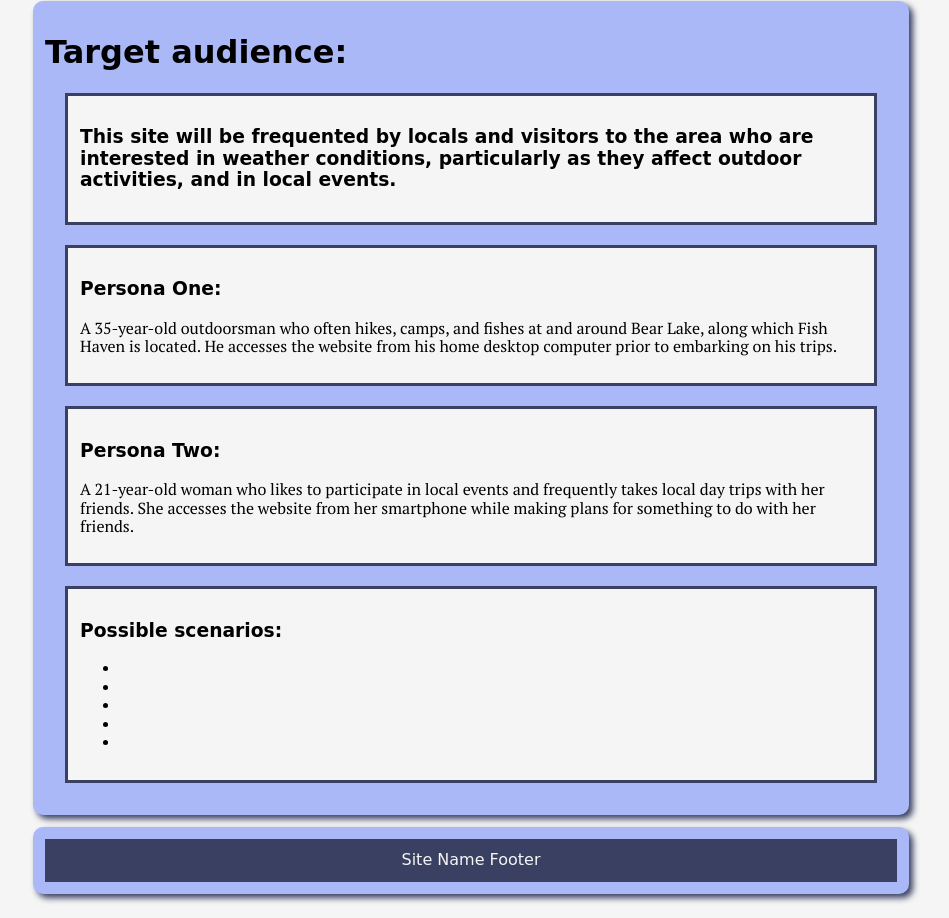
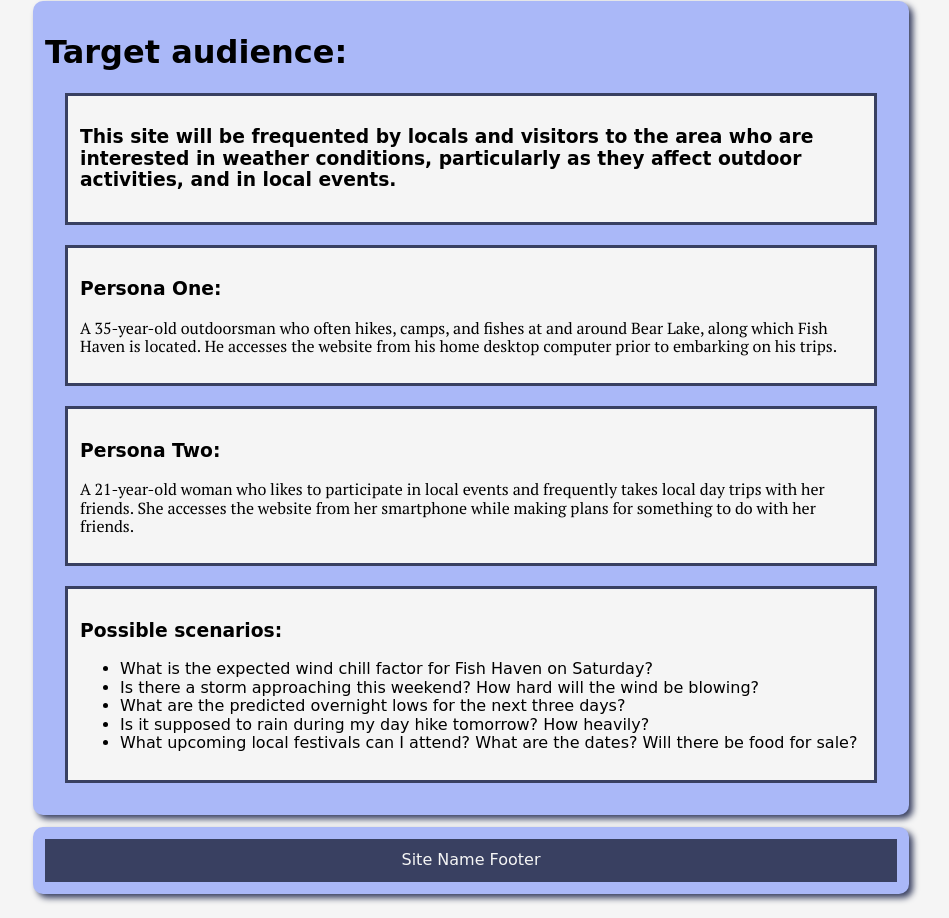
Before and after one commit to AJChastain/ajchastain.github.io, a plain HTML site: page lesson3/target-audience.html in a window 1280 px wide. Shown: the part 381-1299 px from the top of the page, without its empty margins (169-1118 px from the left). Drawn offline with Linux system fonts and the light colour scheme; files that its build step writes are made by us from their sources; a web font is replaced by a local one.

Commit message:
scenarios

```diff
--- a/lesson3/target-audience.html
+++ b/lesson3/target-audience.html
@@ -43,11 +43,11 @@
         <div id="sections">
             <h3>Possible scenarios:</h3>
             <ul>
-                <li></li>
-                <li></li>
-                <li></li>
-                <li></li>
-                <li></li>
+                <li>What is the expected wind chill factor for Fish Haven on Saturday?</li>
+                <li>Is there a storm approaching this weekend? How hard will the wind be blowing?</li>
+                <li>What are the predicted overnight lows for the next three days?</li>
+                <li>Is it supposed to rain during my day hike tomorrow? How heavily?</li>
+                <li>What upcoming local festivals can I attend? What are the dates? Will there be food for sale?</li>
             </ul>
         </div>
     </main>
```
